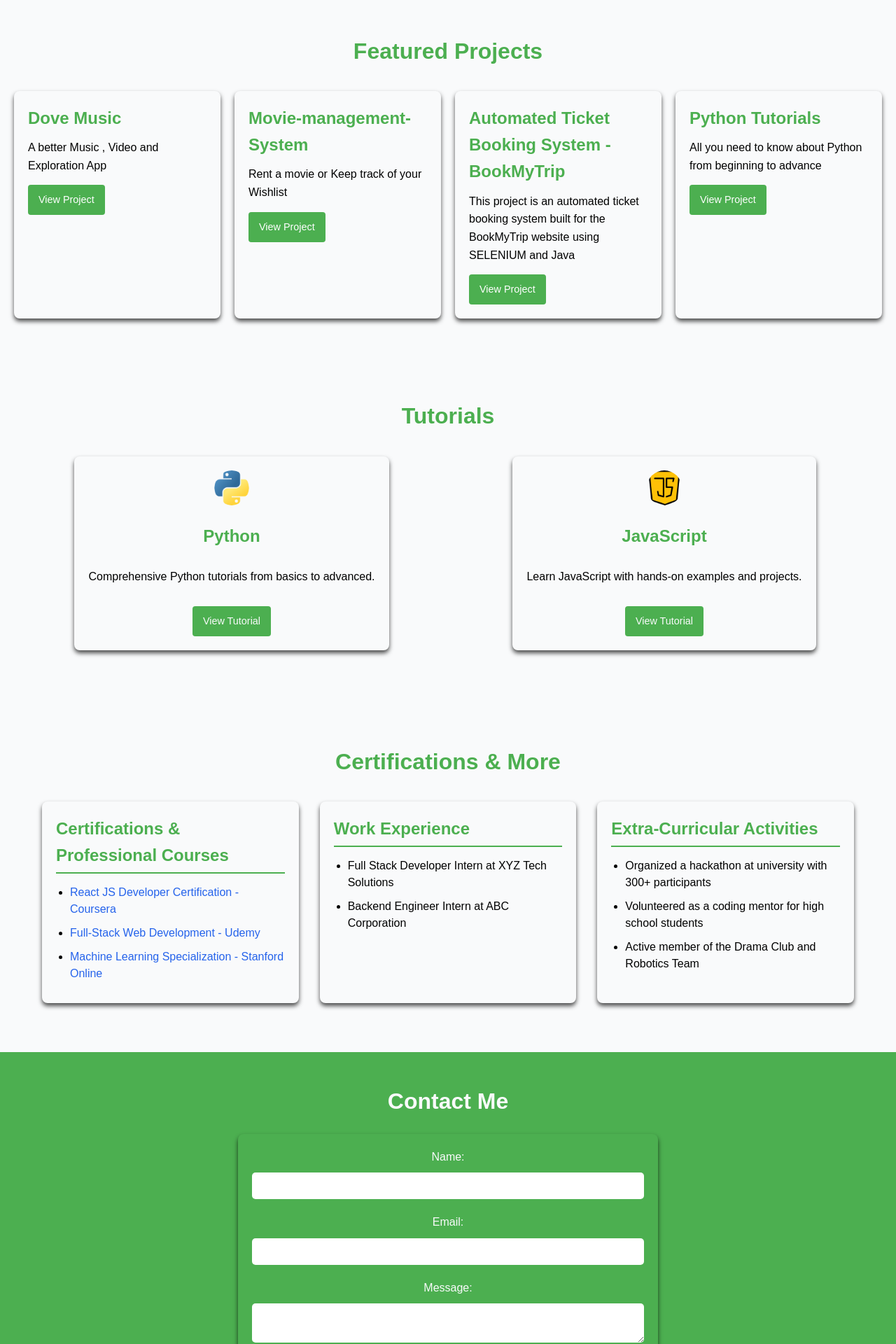
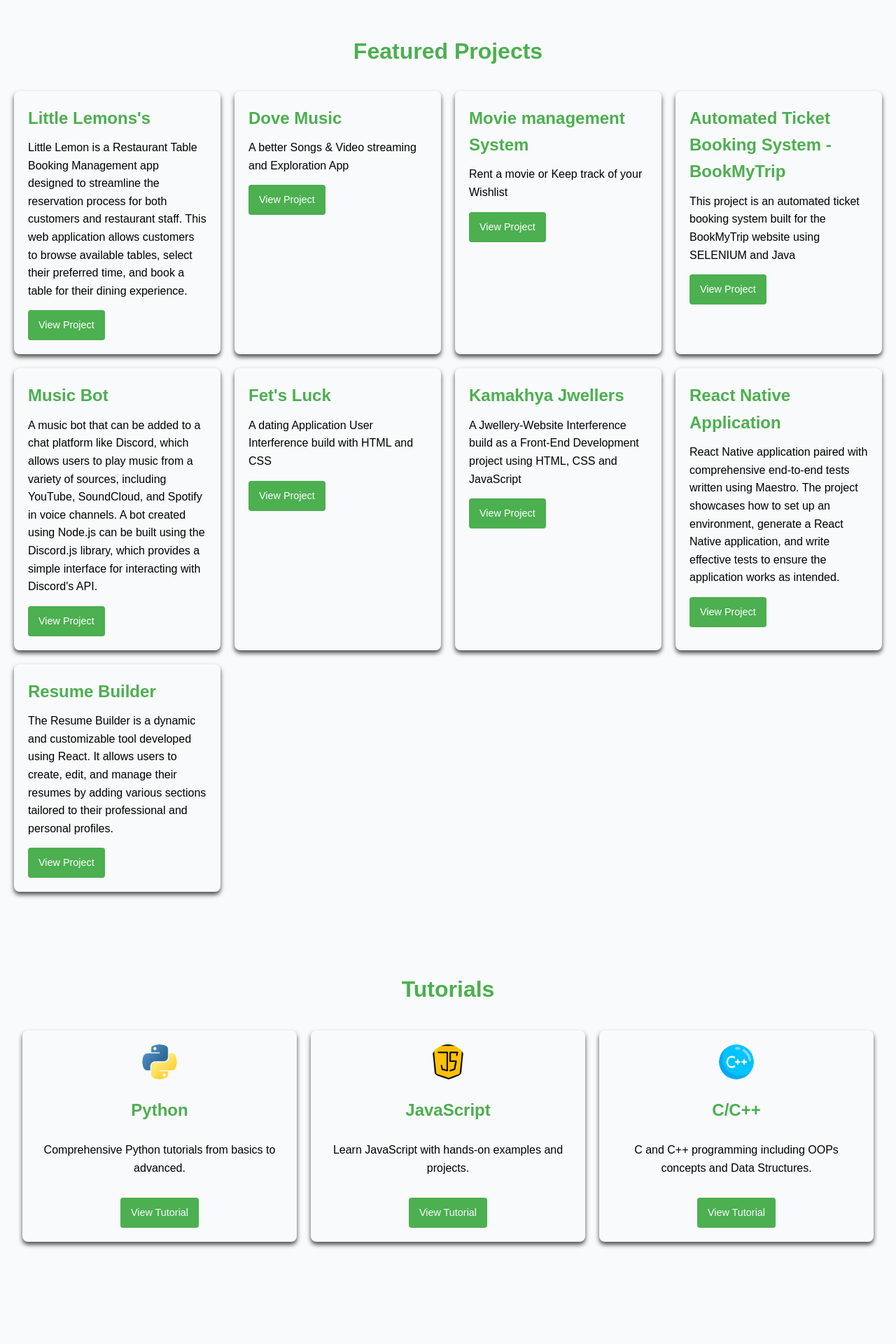
Before and after one commit to yashan0202/My-Portfolio, a React (Create React App) app in the folder portfolio/: page / in a window 1280 px wide. Shown: the part 880-2800 px from the top of the page at 70% size. Built offline with nearby package versions, Linux system fonts and the light colour scheme.

Commit message:
Add project

```diff
--- a/portfolio/src/components/ProjectsSection.js
+++ b/portfolio/src/components/ProjectsSection.js
@@ -3,10 +3,16 @@ import "./ProjectsSection.css";
 import ProjectCard from "./ProjectCard";
 
 const projects = [
-  { title: "Dove Music", description: "A better Music , Video and Exploration App", link: "https://github.com/yashan0202/Lyrics" },
-  { title: "Movie-management-System", description: "Rent a movie or Keep track of your Wishlist", link: "https://github.com/yashan0202/Movie-management-System" },
+  { title: "Little Lemons's", description: "Little Lemon is a Restaurant Table Booking Management app designed to streamline the reservation process for both customers and restaurant staff. This web application allows customers to browse available tables, select their preferred time, and book a table for their dining experience.", link: "https://github.com/yashan0202/littlelemon" },
+  { title: "Dove Music", description: "A better Songs & Video streaming and Exploration App", link: "https://github.com/yashan0202/dove-music-app" },
+  { title: "Movie management System", description: "Rent a movie or Keep track of your Wishlist", link: "https://github.com/yashan0202/Movie-management-System" },
   { title: "Automated Ticket Booking System - BookMyTrip", description: "This project is an automated ticket booking system built for the BookMyTrip website using SELENIUM and Java", link: "https://github.com/yashan0202/Frugal-Testing-s-SDE" },
-  { title: "Python Tutorials", description: "All you need to know about Python from beginning to advance", link: "https://github.com/yashan0202/Python" },
+  { title: "Music Bot", description: "A music bot that can be added to a chat platform like Discord, which allows users to play music from a variety of sources, including YouTube, SoundCloud, and Spotify in voice channels. A bot created using Node.js can be built using the Discord.js library, which provides a simple interface for interacting with Discord's API.", link: "https://github.com/yashan0202/Music-Bot" },
+  { title: "Fet's Luck", description: "A dating Application User Interference build with HTML and CSS", link: "https://github.com/yashan0202/Fet-s-Luck" },
+  { title: "Kamakhya Jwellers", description: "A Jwellery-Website Interference build as a Front-End Development project using HTML, CSS and JavaScript", link: "https://github.com/yashan0202/Jwellery-Website" },
+  { title: "React Native Application", description: "React Native application paired with comprehensive end-to-end tests written using Maestro. The project showcases how to set up an environment, generate a React Native application, and write effective tests to ensure the application works as intended.", link: "https://github.com/yashan0202/React-Native-Application" },
+  { title: "Resume Builder", description: "The Resume Builder is a dynamic and customizable tool developed using React. It allows users to create, edit, and manage their resumes by adding various sections tailored to their professional and personal profiles. ", link: "https://github.com/yashan0202/Resume-Builder" },
+
 ];
 
 const ProjectsSection = () => {
--- a/portfolio/src/components/TutorialsSection.js
+++ b/portfolio/src/components/TutorialsSection.js
@@ -13,6 +13,12 @@ const tutorials = [
     title: "JavaScript",
     description: "Learn JavaScript with hands-on examples and projects.",
     logo: "./java-script.png", // Replace with actual image path or URL
+    link: "https://github.com/example/JavaScript",
+  },
+  {
+    title: "C/C++",
+    description: "C and C++ programming including OOPs concepts and Data Structures.",
+    logo: "./c-plus-plus.png", // Replace with actual image path or URL
     link: "https://github.com/example/JavaScript",
   },
   // Add more tutorials as needed
```
